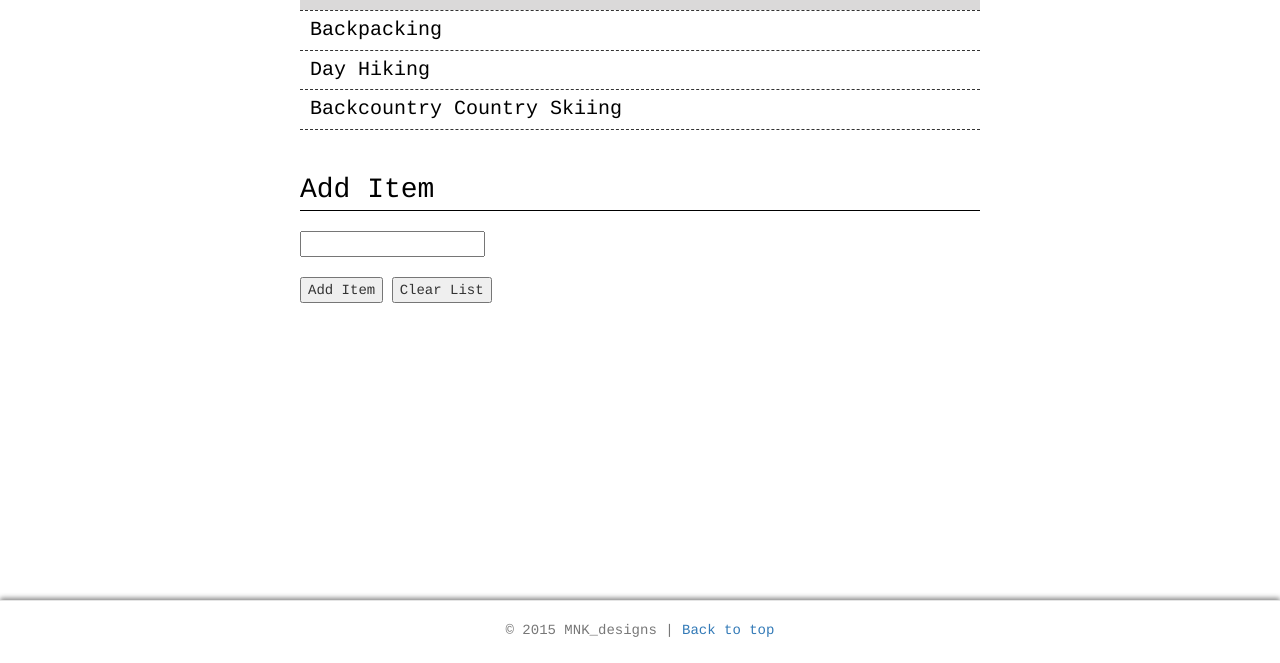
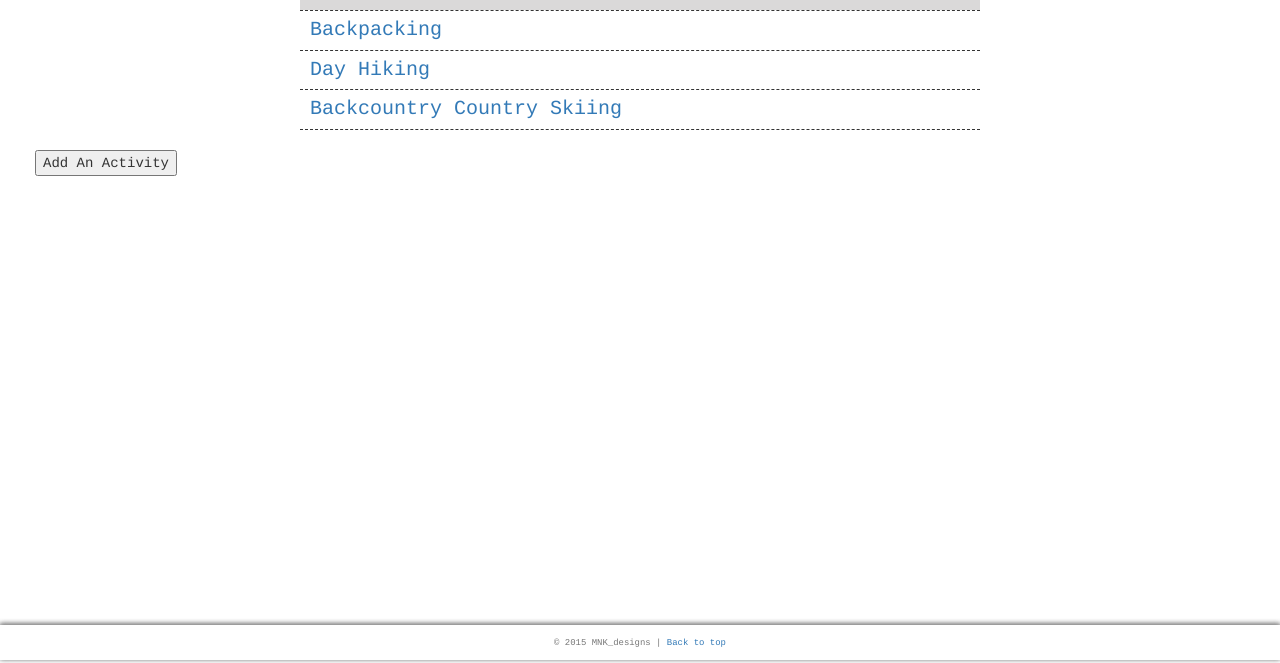
Before and after one commit to matthewnk/gearList, a plain HTML site: page index.html in a window 1280 px wide. Shown: the part 140-803 px from the top of the page. Drawn offline with nearby package versions, Linux system fonts and the light colour scheme.

Commit message:
Added newList to Home

```diff
--- a/css/jumbotron-narrow.css
+++ b/css/jumbotron-narrow.css
@@ -33,13 +33,6 @@ body {
   background-color: #dad9d9;
   height: 80px;
   max-width: 680px;
-}
-
-/* Custom page footer */
-.footer {
-  padding-top: 19px;
-  color: #777;
-  border-top: 1px solid #e5e5e5;
 }
 
 /* Customize container */
@@ -82,8 +75,7 @@ body {
 @media screen and (min-width: 768px) {
   /* Remove the padding we set earlier */
   .header,
-  .marketing,
-  .footer {
+  .marketing, {
     padding-right: 0;
     padding-left: 0;
   }
--- a/css/list.css
+++ b/css/list.css
@@ -111,11 +111,11 @@ form {
   margin-left: auto;
   margin-right: auto;
   max-width: 680px;
-  padding: 20px 0 0 0px;
+  padding: 20px 0 0 35px;
 }
 
 #newItemButton {
-  padding: 20px 0 0 60px;
+  padding: 20px 0 0 35px;
 }
 
 form legend {
--- a/css/sticky-footer-navbar.css
+++ b/css/sticky-footer-navbar.css
@@ -9,14 +9,16 @@ body {
   margin-bottom: 60px;
 }
 .footer {
+  font-size: .8em;
+  padding-top: 12px;
   position: absolute;
   bottom: 0;
   width: 100%;
   /* Set the fixed height of the footer here */
-  height: 60px;
+  height: 35px;
   background-color: #fff;
   border-radius: 0px;
-  box-shadow: 0px -2px 5px #888888;
+  box-shadow: 0px -1px 5px #888888;
 
 }
 
--- a/index.html
+++ b/index.html
@@ -9,6 +9,9 @@
     <title>GL | HOME</title>
 
     <!-- fonts -->
+
+    <!-- CSS RESET -->
+    <link href="css/html5reset-1.6.1.css" rel="stylesheet">
 
     <!-- Bootstrap -->
     <link href="css/html5reset-1.6.1.css" rel="stylesheet">
@@ -77,30 +80,36 @@
 
 <!-- LIST OF LISTS -->
 
-      <div class="listMenu">
+      <!-- <div class="listMenu">
         <ul>
           <li><a href="backpacking.html">Backpacking</a></li>
           <li><a href="">Day Hiking</a></li>
           <li><a href="">Backcountry Country Skiing</a></li>
         </ul>
+      </div> -->
+
+      <!-- LIST OF ITEMS -->
+    <div class="gearList">
+        <ul>
+          <li id="one"><a href="backpacking.html">Backpacking</a></li>
+          <li id="two"><a href="">Day Hiking</a></li>
+          <li id="three"><a href="">Backcountry Country Skiing</a></li>
+        </ul>
       </div>
 
 
-<!-- USER INPUT ADDED HERE -->
-      <div class="wordList">
-        <dl id="wordList"></dl>
-      </div>
+<!-- FORM FOR ADDING ITEMS -->
+    <div id="newItemButton"><button href="#" id="showForm">Add An Activity</button></div>
+      <form id="newItemForm">
+        <input type="text" id="itemDescription" placeholder="Add description" />
+        <input type="submit" id="add" value="add" />
+      </form>
+    </div>
 
-<!-- FORM FOR ADDING AN ITEM -->
-
-      <div class"itemEntry">
-        <form id="theForm" action="#">
-          <legend for="word">Add Item</legend>
-          <input type="text" id="word" onClick="this.form.reset()"/><br>
-          <br>
-          <button id="addButton" >Add Item</button>
-          <button id="clearButton">Clear List</button><br><br>
-        </form>
+<!-- BOOTSTRAP STICKY FOOTER -->
+    <footer class="footer" class="gl-footer">
+      <div class="container">
+        <p class="text-muted">&copy 2015 MNK_designs  | <a href="#top">Back to top</a></p>
       </div>
 
 <!-- BOOTSTRAP STICKY FOOTER -->
@@ -115,6 +124,8 @@
     <!-- Include all compiled plugins (below), or include individual files as needed -->
     <script src="js/bootstrap.min.js"></script>
     <script src="js/main.js"></script>
+    <script src="js/gearList1.js"></script>
+
 
 
   </body>
```
Also changed, not shown: backpacking.html (+3 -0 lines).
